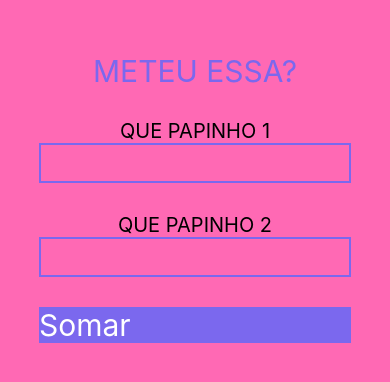
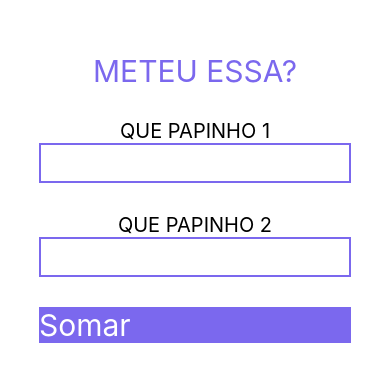
Before and after one commit to Felipe1501/prjIni3md2, a React Native app: screen / in a window 390 px wide. Shown: the part 224-606 px from the top of the page. Built offline with nearby package versions, Linux system fonts and the light colour scheme.

Commit message:
mudando cor e afins

```diff
--- a/App.js
+++ b/App.js
@@ -31,7 +31,7 @@ export default function App() {
 const styles = StyleSheet.create({
   container: {
     flex: 1,
-    backgroundColor: '#FF69B4',
+    backgroundColor: '#fff',
     alignItems: 'center',
     justifyContent: 'center',
   },
```
